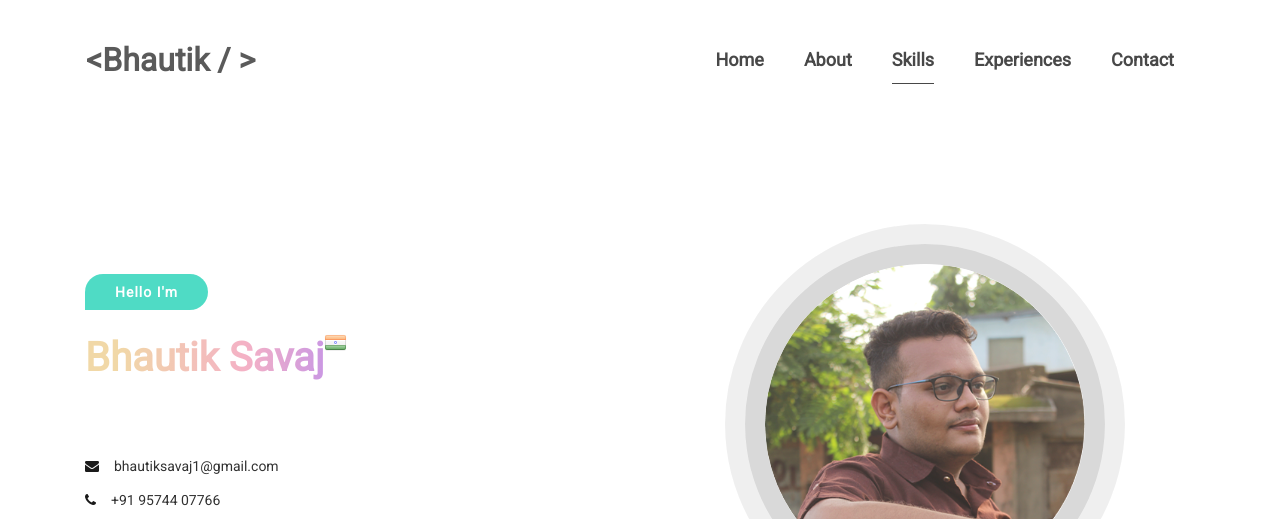
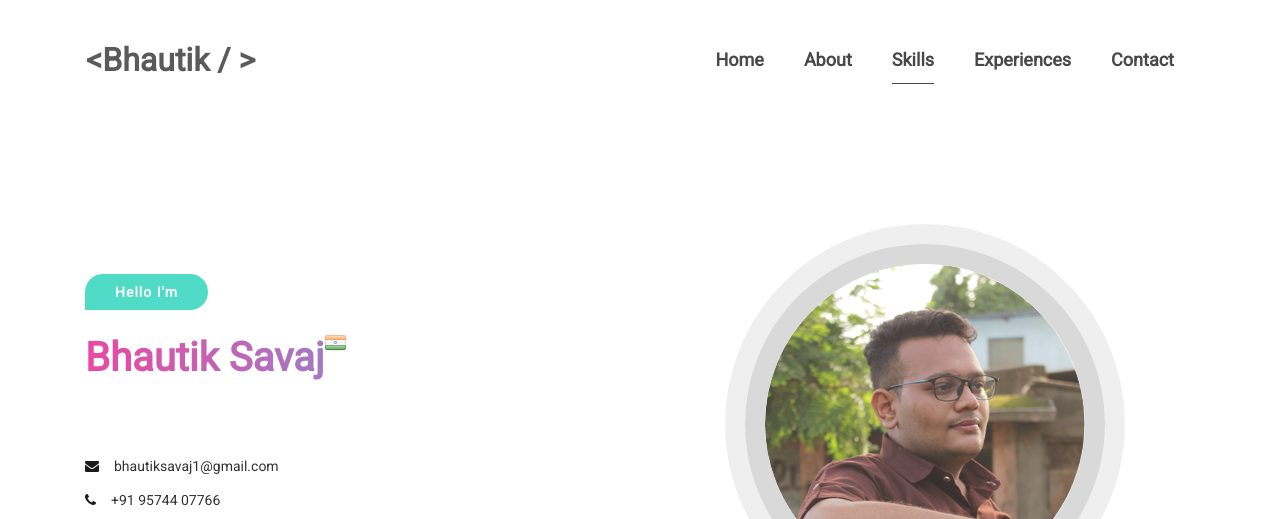
Before and after one commit to bhautiksavaj/bhautiksavajvnsgu.github.io, a plain HTML site: page index.html in a window 1280 px wide. Shown: the top 519 px of the page. Drawn offline with Linux system fonts and the light colour scheme.

Commit message:
color change of bhautik savaj font in main section

```diff
--- a/index.html
+++ b/index.html
@@ -43,7 +43,8 @@
     <link rel="alternate stylesheet" href="assets/css/colors/yellow.css" title="yellow">
     <style>
         .color-text {
-            background: linear-gradient(271deg, #a0e9ff 30%, #a162e8 50%, #f093b0 70%, #edca85 94%);
+            /* background: linear-gradient(271deg, #a0e9ff 30%, #a162e8 50%, #f093b0 70%, #edca85 94%); */
+            background: linear-gradient(90deg, #e4017e, #009ee3);
             -webkit-background-clip: text;
             -webkit-text-fill-color: transparent;
         }
```
